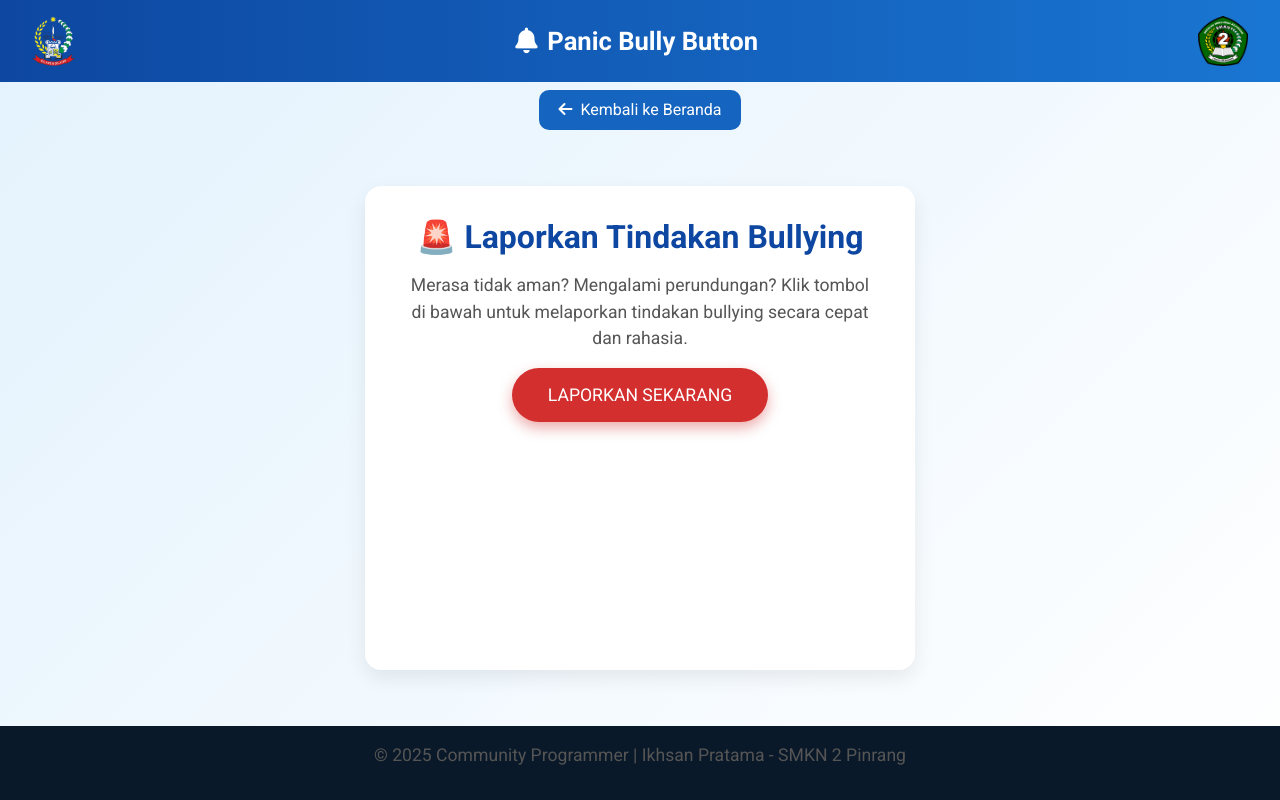
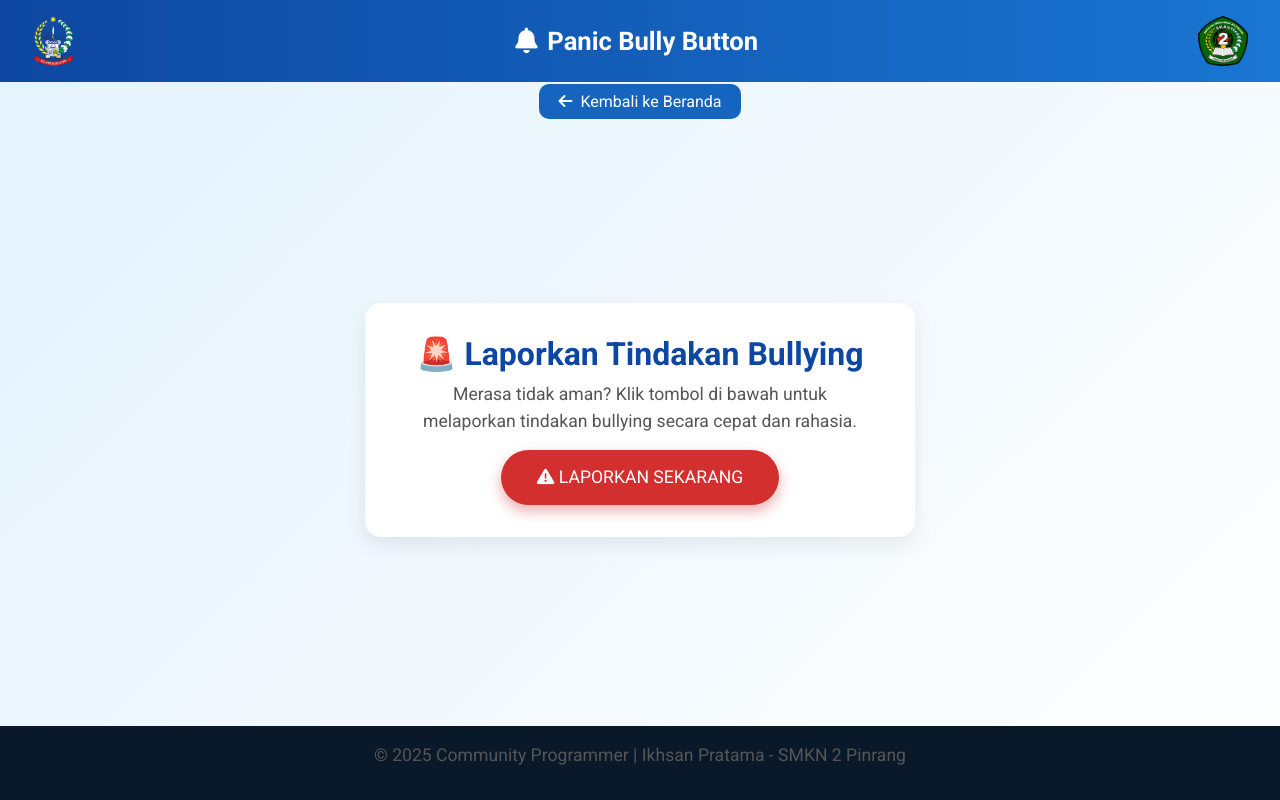
Before and after one commit to HENGKER-MAGANG/PanicBully, a PHP site: page /report.php in a window 1280 px wide. Run offline with PHP 8.4, Linux system fonts and the light colour scheme; data that the repository does not hold is empty; some libraries are stand-ins or nearby versions.

Commit message:
memperbaiki styling report.php dan membuat file cancel.php

```diff
--- a/report.php
+++ b/report.php
@@ -58,14 +58,15 @@ if ($_SERVER['REQUEST_METHOD'] === 'POST' && isset($_POST['latitude']) && isset(
   <link rel="icon" href="assets/logo_smkn2pinrang.png">
   <link href="https://cdn.jsdelivr.net/npm/bootstrap@5.3.6/dist/css/bootstrap.min.css" rel="stylesheet">
   <link href="https://cdnjs.cloudflare.com/ajax/libs/font-awesome/6.5.0/css/all.min.css" rel="stylesheet">
+  <link href="https://cdn.jsdelivr.net/npm/sweetalert2@11/dist/sweetalert2.min.css" rel="stylesheet">
   <link href="https://fonts.googleapis.com/css2?family=Roboto:wght@400;700&display=swap" rel="stylesheet">
-  <link href="https://cdn.jsdelivr.net/npm/sweetalert2@11/dist/sweetalert2.min.css" rel="stylesheet">
+  <audio id="siren-audio" src="https://assets.mixkit.co/sfx/download/mixkit-police-siren-us-1640.mp3" preload="auto"></audio>
   <style>
     body {
       font-family: 'Roboto', sans-serif;
       background: linear-gradient(135deg, #e3f2fd, #ffffff);
+      min-height: 100vh;
       margin: 0;
-      min-height: 100vh;
       display: flex;
       flex-direction: column;
     }
@@ -78,9 +79,6 @@ if ($_SERVER['REQUEST_METHOD'] === 'POST' && isset($_POST['latitude']) && isset(
       justify-content: space-between;
       flex-wrap: wrap;
     }
-    .logo-left, .logo-right {
-      height: 50px;
-    }
     .header-title {
       display: flex;
       align-items: center;
@@ -90,44 +88,44 @@ if ($_SERVER['REQUEST_METHOD'] === 'POST' && isset($_POST['latitude']) && isset(
       flex-grow: 1;
       justify-content: center;
     }
+    .logo-left, .logo-right {
+      height: 50px;
+    }
     .dashboard-nav {
-      display: flex;
-      justify-content: center;
+      text-align: center;
       margin-top: 0.5rem;
     }
     .dashboard-nav a {
-      font-weight: 500;
-      padding: 0.5rem 1.2rem;
-      border-radius: 10px;
-      font-size: 1rem;
-      transition: 0.3s ease;
       background-color: #1565c0;
       color: white;
       text-decoration: none;
+      padding: 0.5rem 1.2rem;
+      border-radius: 10px;
+      font-weight: 500;
+      transition: 0.3s ease;
     }
     .dashboard-nav a:hover {
       background-color: #0d47a1;
-      color: #fff;
     }
     main {
+      flex: 1;
       display: flex;
       justify-content: center;
-      padding: 1rem;
-      flex-grow: 1;
+      align-items: center;
+      padding: 2rem;
     }
     .main-card {
       background: white;
       border-radius: 16px;
       padding: 2rem 2.5rem;
-      margin: 40px auto;
+      box-shadow: 0 8px 20px rgba(0, 0, 0, 0.08);
+      max-width: 550px;
       width: 100%;
-      max-width: 550px;
-      box-shadow: 0 8px 20px rgba(0, 0, 0, 0.08);
+      text-align: center;
     }
     h2 {
       color: #0d47a1;
       font-weight: 700;
-      margin-bottom: 1rem;
     }
     p {
       font-size: 1.1rem;
@@ -142,6 +140,9 @@ if ($_SERVER['REQUEST_METHOD'] === 'POST' && isset($_POST['latitude']) && isset(
       border-radius: 50px;
       transition: 0.3s ease;
       box-shadow: 0 6px 14px rgba(211, 47, 47, 0.4);
+      display: inline-flex;
+      align-items: center;
+      gap: 0.6rem;
     }
     #panic-btn:hover {
       background: #b71c1c;
@@ -156,20 +157,14 @@ if ($_SERVER['REQUEST_METHOD'] === 'POST' && isset($_POST['latitude']) && isset(
       color: #ccc;
       text-align: center;
       padding: 1rem;
-      font-size: 0.95rem;
     }
     @media (max-width: 768px) {
-      .header-title {
-        font-size: 1.2rem;
-        justify-content: center;
-      }
       .main-card {
         padding: 1.5rem;
-        margin: 20px auto;
       }
       #panic-btn {
         width: 100%;
-        padding: 14px;
+        justify-content: center;
       }
     }
   </style>
@@ -186,20 +181,20 @@ if ($_SERVER['REQUEST_METHOD'] === 'POST' && isset($_POST['latitude']) && isset(
 </header>
 
 <nav class="dashboard-nav">
-    <a href="index.php">
-      <i class="fa fa-arrow-left me-2"></i>Kembali ke Beranda
-    </a>
+  <a href="index.php"><i class="fa fa-arrow-left me-2"></i>Kembali ke Beranda</a>
 </nav>
 
 <main>
-    <div class="main-card text-center">
+  <div class="main-card">
     <h2>🚨 Laporkan Tindakan Bullying</h2>
-      <p>Merasa tidak aman? Mengalami perundungan? Klik tombol di bawah untuk melaporkan tindakan bullying secara cepat dan rahasia.</p>
-
+    <p>Merasa tidak aman? Klik tombol di bawah untuk melaporkan tindakan bullying secara cepat dan rahasia.</p>
     <form id="panic-form" method="POST">
       <input type="hidden" name="latitude" id="latitude">
       <input type="hidden" name="longitude" id="longitude">
-        <button type="button" id="panic-btn" onclick="getLocation()">LAPORKAN SEKARANG</button>
+      <button type="button" id="panic-btn" onclick="getLocation()">
+        <span id="btn-text"><i class="fa-solid fa-triangle-exclamation"></i> LAPORKAN SEKARANG</span>
+        <span id="btn-loading" class="d-none"><i class="fa-solid fa-spinner fa-spin"></i> Mengirim...</span>
+      </button>
     </form>
   </div>
 </main>
@@ -214,23 +209,31 @@ if ($_SERVER['REQUEST_METHOD'] === 'POST' && isset($_POST['latitude']) && isset(
 function getLocation() {
   Swal.fire({
     title: 'Konfirmasi',
-        text: "❗Fitur ini hanya digunakan dalam keadaan darurat.\n\nJika tidak urgent, silakan gunakan fitur 'Chat Laporan'.\n\nApakah kamu yakin ingin melaporkan sekarang?",
+    html: "❗<b>Fitur ini hanya untuk keadaan darurat!</b><br><br>Jika tidak urgent, gunakan fitur 'Chat Laporan'.<br><br>Apakah kamu yakin ingin melaporkan sekarang?",
     icon: 'warning',
     showCancelButton: true,
-        confirmButtonText: 'Ya, Laporkan',
-        cancelButtonText: 'Batal',
+    showDenyButton: true,
+    confirmButtonText: 'Laporkan Sekarang',
+    denyButtonText: 'Batal & Kirim ke Admin',
+    cancelButtonText: 'Tutup',
     reverseButtons: true
   }).then((result) => {
     if (result.isConfirmed) {
       const btn = document.getElementById('panic-btn');
-          btn.innerText = 'Mengirim...';
+      document.getElementById('btn-text').classList.add('d-none');
+      document.getElementById('btn-loading').classList.remove('d-none');
       btn.disabled = true;
+
+      document.getElementById('siren-audio').play();
 
       if (navigator.geolocation) {
         navigator.geolocation.getCurrentPosition(showPosition, showError, { timeout: 5000 });
       } else {
         showError();
       }
+
+    } else if (result.isDenied) {
+      sendCancelMessage();
     }
   });
 }
@@ -252,8 +255,21 @@ if ($_SERVER['REQUEST_METHOD'] === 'POST' && isset($_POST['latitude']) && isset(
 
 function resetButton() {
   const btn = document.getElementById('panic-btn');
-      btn.innerText = 'LAPORKAN SEKARANG';
   btn.disabled = false;
+  document.getElementById('btn-text').classList.remove('d-none');
+  document.getElementById('btn-loading').classList.add('d-none');
+}
+
+function sendCancelMessage() {
+  fetch('cancel.php')
+    .then(() => {
+      Swal.fire({
+        icon: 'info',
+        title: 'Dibatalkan',
+        text: '✅ Laporan dibatalkan dan pesan telah dikirim ke admin.',
+        confirmButtonText: 'OK'
+      });
+    });
 }
 
 <?php if ($responseDetail): ?>
```
Also changed, not shown: cancel.php (added, +23 -0 lines). Lines whose indentation alone changed are shown as unchanged.
